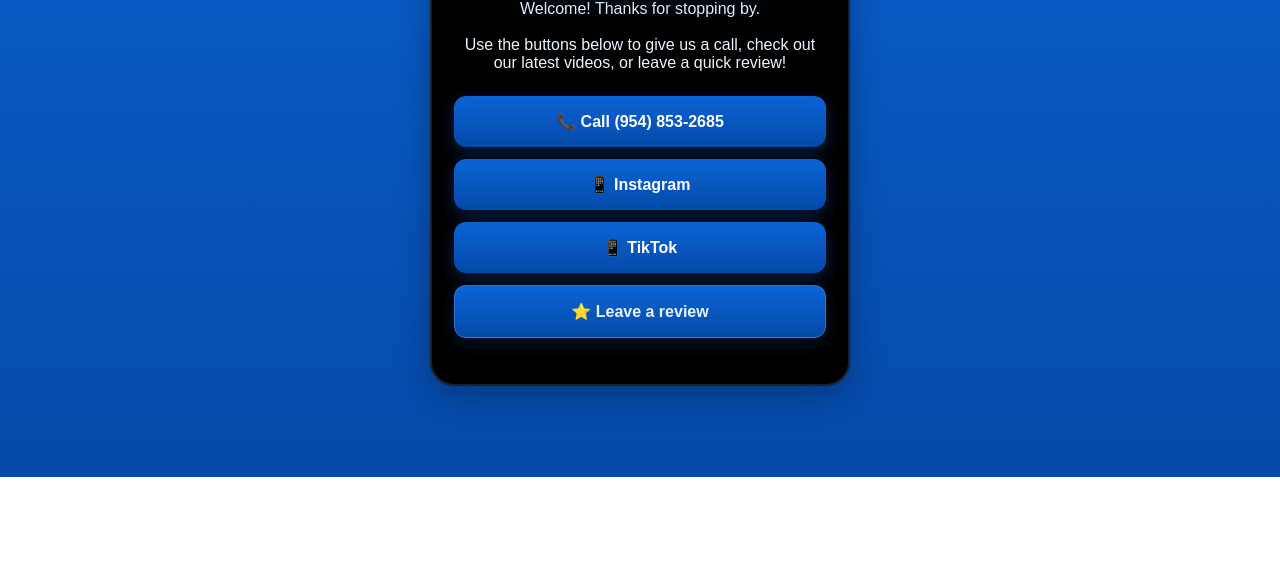
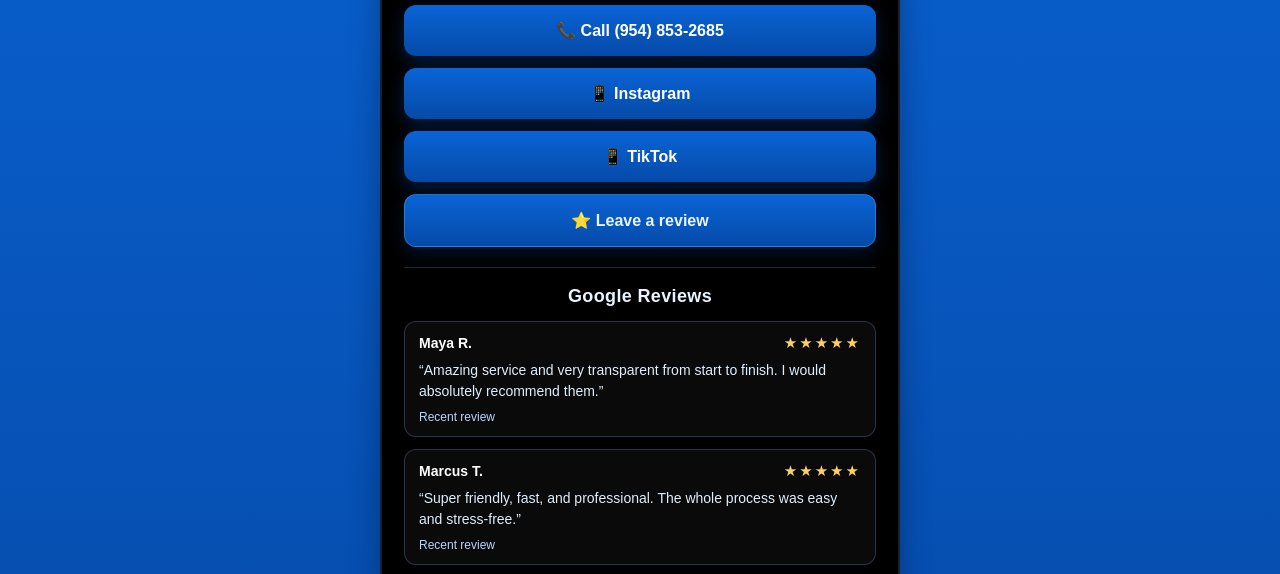
Before and after one commit to transparentautorepair-spec/transparentauto, a plain HTML site: page index.html in a window 1280 px wide. Shown: the part 323-897 px from the top of the page. Before the commit the page ends 800 px from the top, so only its background shows below. Drawn offline with Linux system fonts and the light colour scheme.

Commit message:
Add a Google reviews section to the landing page with a live Google API hook and a graceful fallback for demo content.

```diff
--- a/index.html
+++ b/index.html
@@ -18,9 +18,9 @@ body{
 }
 
 .card{
-  width:min(420px,90vw);
+  width:min(520px,90vw);
   text-align:center;
-  padding:34px 22px;
+  padding:34px 22px 26px;
   background:#000000;
   border-radius:24px;
   box-sizing:border-box;
@@ -91,6 +91,75 @@ a[target="_blank"]:hover{
   color:#fff;
   box-shadow:0 6px 18px rgba(19,143,230,0.3);
 }
+
+.reviews-wrap{
+  margin-top:20px;
+  border-top:1px solid rgba(122,190,255,0.22);
+  padding-top:18px;
+}
+
+.reviews-title{
+  margin:0 0 14px;
+  color:#e8f4ff;
+  font-size:18px;
+  font-weight:700;
+  letter-spacing:0.02em;
+}
+
+.reviews-list{
+  display:grid;
+  gap:12px;
+}
+
+.review-item{
+  background: rgba(255,255,255,0.04);
+  border: 1px solid rgba(122,190,255,0.25);
+  border-radius:12px;
+  padding:12px 14px;
+  text-align:left;
+}
+
+.review-header{
+  display:flex;
+  justify-content:space-between;
+  align-items:center;
+  gap:10px;
+  margin-bottom:8px;
+  font-size:14px;
+}
+
+.review-author{
+  font-weight:700;
+  color:#fff;
+}
+
+.review-stars{
+  letter-spacing:2px;
+  color:#ffd15a;
+  font-size:15px;
+}
+
+.review-text{
+  margin:0;
+  color:#dfeeff;
+  font-size:14px;
+  line-height:1.5;
+}
+
+.review-meta{
+  margin-top:8px;
+  color:#b7d9ff;
+  font-size:12px;
+}
+
+.inline-cta{
+  margin-top:14px;
+}
+
+@media (max-width: 480px) {
+  .card{ padding:28px 16px 20px; }
+  .review-header{ flex-direction:column; align-items:flex-start; }
+}
 </style>
 </head>
 <body>
@@ -104,6 +173,102 @@ a[target="_blank"]:hover{
   <!-- Review button linking to Google review page -->
   <a href="https://g.page/r/CfybWxc92Bz6EBE/review" target="_blank" rel="noopener noreferrer">⭐ Leave a review</a>
 
+  <div class="reviews-wrap">
+    <h2 class="reviews-title">Google Reviews</h2>
+    <div class="reviews-list" id="googleReviews"></div>
+    <a class="inline-cta" href="https://g.page/r/CfybWxc92Bz6EBE/review" target="_blank" rel="noopener noreferrer">View all reviews</a>
   </div>
+</div>
+
+<script>
+  // Replace these values with your real Google Place ID and API key to enable a live widget.
+  // If they are left as placeholders, the page will fall back to a few sample review cards.
+  const GOOGLE_PLACE_ID = 'YOUR_PLACE_ID';
+  const GOOGLE_API_KEY = 'YOUR_API_KEY';
+
+  const reviewContainer = document.getElementById('googleReviews');
+
+  function starString(rating) {
+    const fullStars = '★★★★★';
+    const emptyStars = '☆☆☆☆☆';
+    const rounded = Math.round(rating);
+    return fullStars.slice(0, rounded) + emptyStars.slice(rounded);
+  }
+
+  function renderFallbackReviews() {
+    const fallbackReviews = [
+      {
+        author: 'Maya R.',
+        rating: 5,
+        text: 'Amazing service and very transparent from start to finish. I would absolutely recommend them.',
+        date: 'Recent review'
+      },
+      {
+        author: 'Marcus T.',
+        rating: 5,
+        text: 'Super friendly, fast, and professional. The whole process was easy and stress-free.',
+        date: 'Recent review'
+      },
+      {
+        author: 'Jordan S.',
+        rating: 5,
+        text: 'Great communication and a very fair experience. I will definitely come back.',
+        date: 'Recent review'
+      }
+    ];
+
+    reviewContainer.innerHTML = fallbackReviews.map(review => `
+      <article class="review-item">
+        <div class="review-header">
+          <span class="review-author">${review.author}</span>
+          <span class="review-stars" aria-label="${review.rating} out of 5 stars">${starString(review.rating)}</span>
+        </div>
+        <p class="review-text">“${review.text}”</p>
+        <div class="review-meta">${review.date}</div>
+      </article>
+    `).join('');
+  }
+
+  async function loadGoogleReviews() {
+    if (!GOOGLE_PLACE_ID || GOOGLE_PLACE_ID === 'YOUR_PLACE_ID' || !GOOGLE_API_KEY || GOOGLE_API_KEY === 'YOUR_API_KEY') {
+      renderFallbackReviews();
+      return;
+    }
+
+    const url = `https://maps.googleapis.com/maps/api/place/details/json?place_id=${encodeURIComponent(GOOGLE_PLACE_ID)}&fields=name,rating,reviews&key=${encodeURIComponent(GOOGLE_API_KEY)}`;
+
+    try {
+      const response = await fetch(url);
+      const data = await response.json();
+
+      if (!response.ok || !data.result || !Array.isArray(data.result.reviews) || data.result.reviews.length === 0) {
+        renderFallbackReviews();
+        return;
+      }
+
+      const reviews = data.result.reviews.slice(0, 3).map(r => ({
+        author: r.author_name || 'Google Review',
+        rating: r.rating || 5,
+        text: r.text || 'Great experience!',
+        date: new Date(r.time * 1000).toLocaleDateString(undefined, { month: 'short', day: 'numeric', year: 'numeric' })
+      }));
+
+      reviewContainer.innerHTML = reviews.map(review => `
+        <article class="review-item">
+          <div class="review-header">
+            <span class="review-author">${review.author}</span>
+            <span class="review-stars" aria-label="${review.rating} out of 5 stars">${starString(review.rating)}</span>
+          </div>
+          <p class="review-text">“${review.text}”</p>
+          <div class="review-meta">${review.date}</div>
+        </article>
+      `).join('');
+    } catch (error) {
+      renderFallbackReviews();
+    }
+  }
+
+  loadGoogleReviews();
+</script>
 </body>
 </html>
```
Lines whose indentation alone changed are shown as unchanged.
